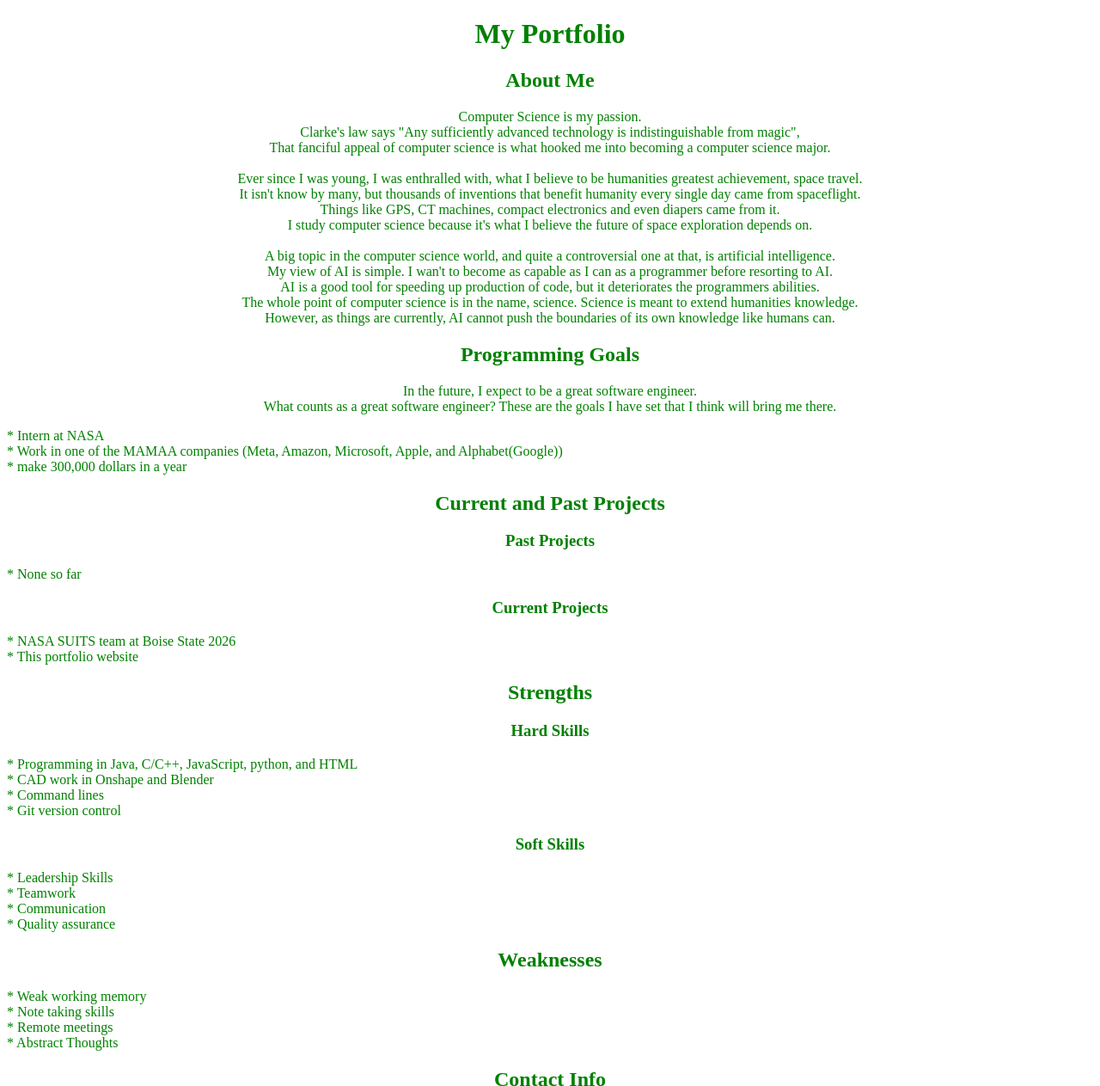
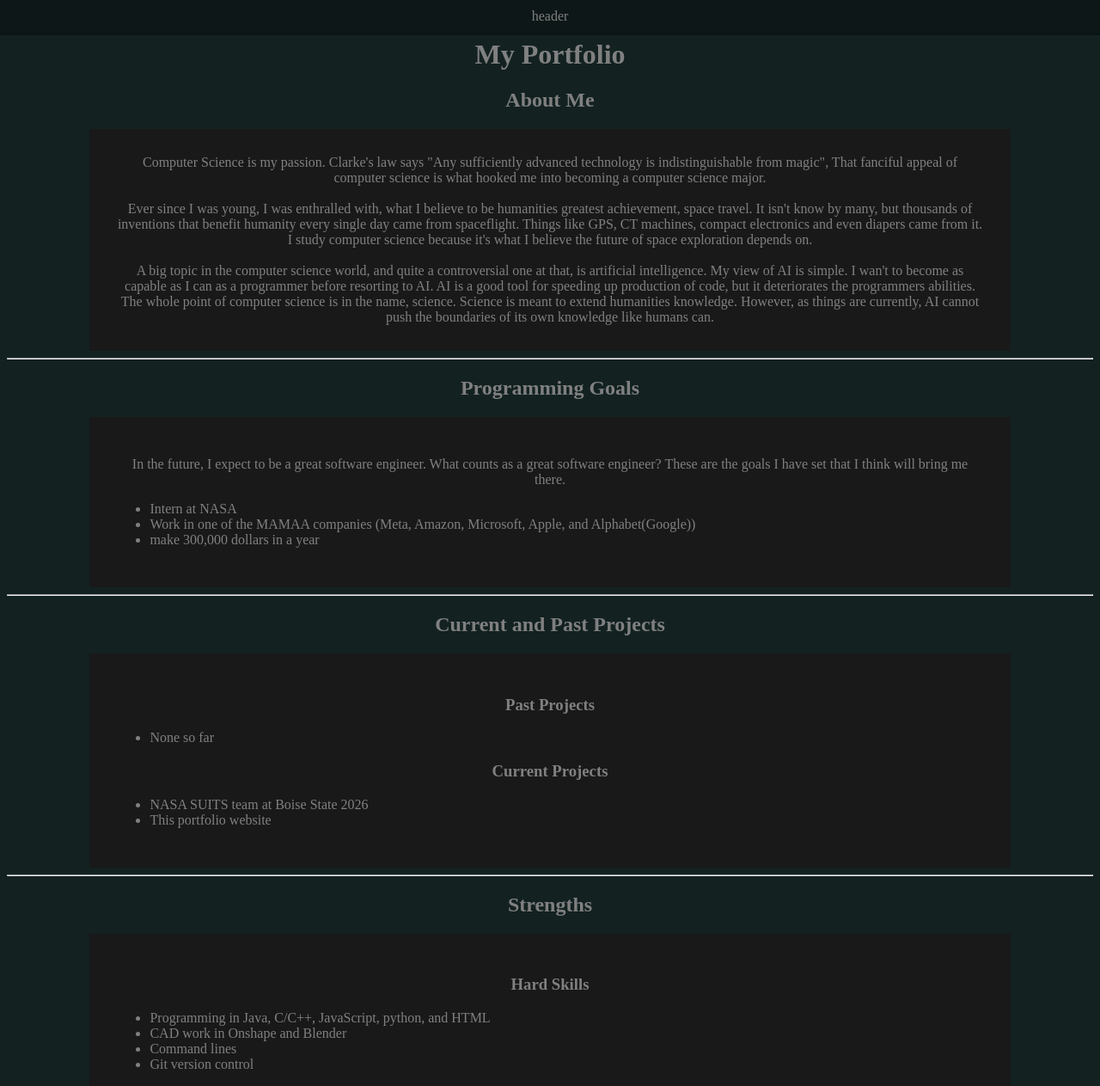
Before and after one commit to pepe-fr0g/pepe-fr0g-portfolio, a plain HTML site: page index.html in a window 1280 px wide. Shown: the top 1263 px of the page at 86% size. Drawn offline with Linux system fonts and the light colour scheme.

Commit message:
added basic styling

```diff
--- a/index.html
+++ b/index.html
@@ -1,75 +1,104 @@
 <!DOCTYPE html>
-<html lang="en">
+<html lang="en-US">
 <head>
     <link rel="stylesheet" href="web.css">
-    <meta charset="UTF-8">
-    <meta name="viewport" content="width=device-width, initial-scale=1.0">
-    <title>Portfolio</title>
+    <meta charset="UTF-8" />
+    <meta name="viewport" content="width=device-width, initial-scale=1.0" />
+    <title>Landon's Portfolio</title>
 </head>
-<body class="main">
-    <h1>My Portfolio</h1>
+<body>
+<header>header</header>
+
+<h1 style="margin-top: 45px;">My Portfolio</h1>
+
+<!--Section Header-->
 <h2>About Me</h2>
+    <p class="center">
+Computer Science is my passion.
+Clarke's law says "Any sufficiently advanced technology is indistinguishable from magic",
+That fanciful appeal of computer science is what hooked me into becoming a computer science major.
+<br>
+<br>
+Ever since I was young, I was enthralled with, what I believe to be humanities greatest achievement, space travel.
+It isn't know by many, but thousands of inventions that benefit humanity every single day came from spaceflight.
+Things like GPS, CT machines, compact electronics and even diapers came from it.
+I study computer science because it's what I believe the future of space exploration depends on.
+<br>
+<br>
+A big topic in the computer science world, and quite a controversial one at that, is artificial intelligence.
+My view of AI is simple. I wan't to become as capable as I can as a programmer before resorting to AI.
+AI is a good tool for speeding up production of code, but it deteriorates the programmers abilities.
+The whole point of computer science is in the name, science. Science is meant to extend humanities knowledge.
+However, as things are currently, AI cannot push the boundaries of its own knowledge like humans can.
+    </p>
+<hr>
+
+<!--Section Header-->
+<h2>Programming Goals</h2>
+<div class="center">
     <p>
-            Computer Science is my passion.<br>
-            Clarke's law says "Any sufficiently advanced technology is indistinguishable from magic",<br>
-            That fanciful appeal of computer science is what hooked me into becoming a computer science major.<br>
-            <br>
-            Ever since I was young, I was enthralled with, what I believe to be humanities greatest achievement, space travel.<br>
-            It isn't know by many, but thousands of inventions that benefit humanity every single day came from spaceflight.<br>
-            Things like GPS, CT machines, compact electronics and even diapers came from it.<br>
-            I study computer science because it's what I believe the future of space exploration depends on.<br>
-            <br>
-            A big topic in the computer science world, and quite a controversial one at that, is artificial intelligence.<br>
-            My view of AI is simple. I wan't to become as capable as I can as a programmer before resorting to AI.<br>
-            AI is a good tool for speeding up production of code, but it deteriorates the programmers abilities.<br>
-            The whole point of computer science is in the name, science. Science is meant to extend humanities knowledge.<br>
-            However, as things are currently, AI cannot push the boundaries of its own knowledge like humans can.<br>
+In the future, I expect to be a great software engineer.
+What counts as a great software engineer? These are the goals I have set that I think will bring me there.
     </p>
-    <h2>Programming Goals</h2>
-        <p>
-            In the future, I expect to be a great software engineer.<br>
-            What counts as a great software engineer? These are the goals I have set that I think will bring me there.<br>
-        </p>
-        <p class="list">
-            * Intern at NASA<br>
-            * Work in one of the MAMAA companies (Meta, Amazon, Microsoft, Apple, and Alphabet(Google))<br>
-            * make 300,000 dollars in a year<br>
-        </p>
+    <ul class="list">
+        <li>Intern at NASA</li>
+        <li>Work in one of the MAMAA companies (Meta, Amazon, Microsoft, Apple, and Alphabet(Google))</li>
+        <li>make 300,000 dollars in a year</li>
+    </ul>
+</div>
+<hr>
+
+<!--Section Header-->
 <h2>Current and Past Projects</h2>
+<div class="center">
     <h3>Past Projects</h3>
-            <p class="list">
-                * None so far
-            </p>
+    <ul class="list">
+        <li>None so far</li>
+    </ul>
     <h3>Current Projects</h3>
-            <p class="list">
-                * NASA SUITS team at Boise State 2026<br>
-                * This portfolio website
-            </p>
+    <ul class="list">
+        <li>NASA SUITS team at Boise State 2026</li>
+        <li>This portfolio website</li>
+    </ul>
+</div>
+<hr>
+
+<!--Section Header-->
 <h2>Strengths</h2>
+<div class="center">
     <h3>Hard Skills</h3>
-            <p class="list">
-                * Programming in Java, C/C++, JavaScript, python, and HTML<br>
-                * CAD work in Onshape and Blender<br>
-                * Command lines<br>
-                * Git version control
-            </p>
+    <ul class="list">
+        <li>Programming in Java, C/C++, JavaScript, python, and HTML</li>
+        <li>CAD work in Onshape and Blender</li>
+        <li>Command lines</li>
+        <li>Git version control</li>
+    </ul>
     <h3>Soft Skills</h3>
-            <p class="list">
-                * Leadership Skills<br>
-                * Teamwork<br>
-                * Communication<br>
-                * Quality assurance
-            </p>
+    <ul class="list">
+        <li>Leadership Skills</li>
+        <li>Teamwork</li>
+        <li>Communication</li>
+        <li>Quality assurance</li>
+    </ul>
+</div>
+<hr>
+
+<!--Section Header-->
 <h2>Weaknesses</h2>
-        <p class="list">
-            * Weak working memory<br>
-            * Note taking skills<br>
-            * Remote meetings<br>
-            * Abstract Thoughts
-        </p>
+<div class="center">
+    <ul>
+        <li>Weak working memory</li>
+        <li>Note taking skills</li>
+        <li>Remote meetings</li>
+        <li>Abstract Thoughts</li>
+    </ul>
+</div>
+<hr>
+
+<!--Footer-->
+<footer>
     <h2>Contact Info</h2>
-        <p>
-            You can reach me through my email at <a href="mailto:lorr425@outlook.com">lorr425@outlook.com</a>
-        </p>
+        <p>You can reach me through my email at <a href="mailto:lorr425@outlook.com">lorr425@outlook.com</a></p>
+</footer>
 </body>
 </html>
--- a/web.css
+++ b/web.css
@@ -1,8 +1,40 @@
-.main {
-    color: green;
+body {
+    color: gray;
     text-align: center;
+    background-color:rgb(19, 33, 33);
 }
 
 .list {
     text-align: left;
 }
+
+.center {
+    width: 80%;
+    padding: 30px;
+    margin: auto;
+    background-color: rgb(25, 25, 25);
+}
+
+header {
+    position: fixed;
+    align-items: center;
+    top: 0;
+    left: 0;
+    z-index: 1000;
+    width: 100%;
+    background-color: rgb(13, 23, 23);
+    border-bottom: 3px solid rgba(0, 0, 0, .1);
+    overflow: hidden;
+    padding-top: 10px;
+    padding-bottom: 10px;
+}
+
+footer {
+    background-color: rgb(13, 23, 23);
+    border-top: 3px solid rgba(0, 0, 0, .1);
+    width: 100%;
+    bottom: 0;
+    left: 0;
+    padding-top: 10px;
+    padding-bottom: 10px;
+}
```
Also changed, not shown: 1 other file. Lines whose indentation alone changed are shown as unchanged.
